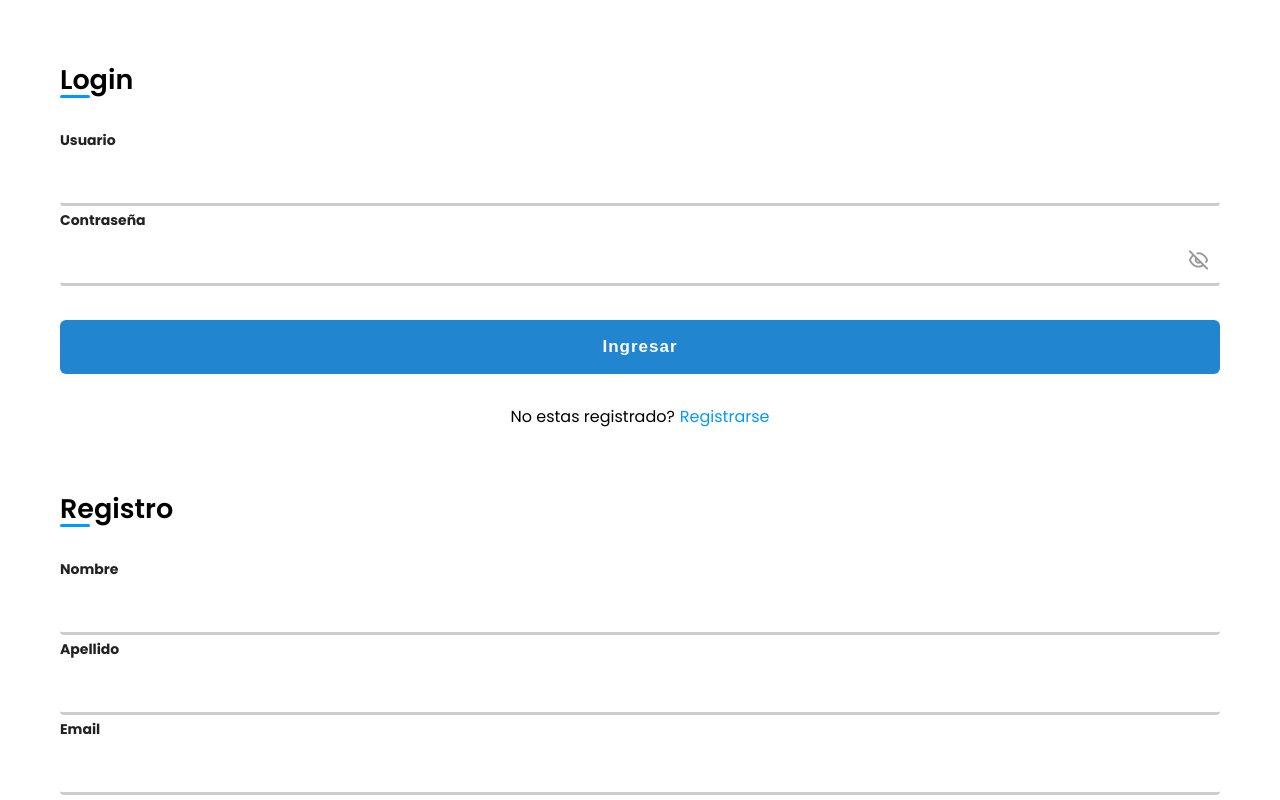
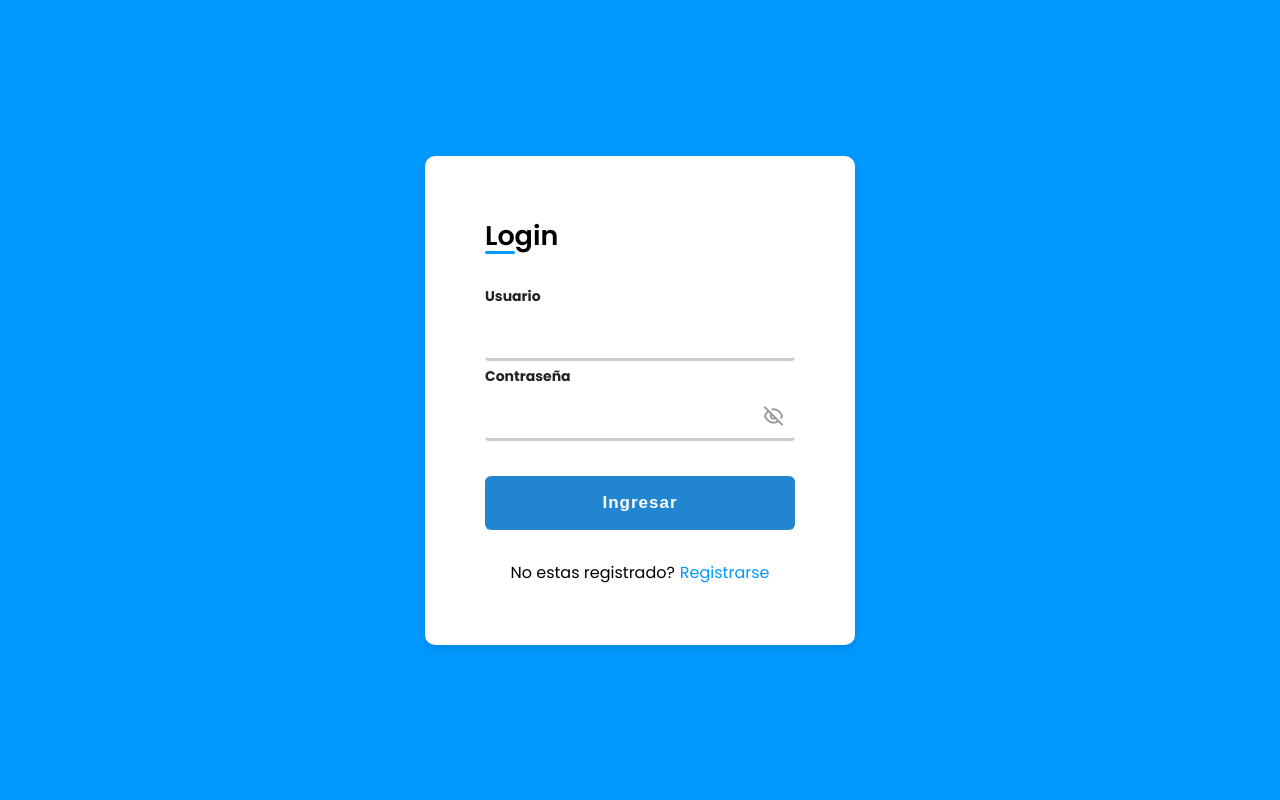
Before and after one commit to MarcosDev98/alkemy-challenge, a React (Create React App) app in the folder client/: page /login in a window 1280 px wide. Shown: the top 800 px of the page. Built offline with nearby package versions, Linux system fonts and the light colour scheme.

Commit message:
Mas estilos y styled-components.

```diff
--- a/client/src/components/Login/Login.js
+++ b/client/src/components/Login/Login.js
@@ -2,7 +2,7 @@ import React, { useState } from 'react';
 import { useNavigate } from 'react-router-dom';
 import useForm from '../../hooks/useForm.js';
 import { createUser, loginUser } from '../../services/user.js';
-import { A, LoginSignup, BlockButton, Form, Forms, FormContainer, InputField, Title, StyledInput, RightIcon, Span } from './styles.js';
+import { A, Body, Container, LoginSignup, BlockButton, Form, Forms, FormContainer, InputField, Title, StyledInput, RightIcon, Span } from './styles.js';
 
 
 
@@ -27,6 +27,7 @@ const Login = () => {
   const handleLogin = (e) => {
     e.preventDefault();
 
+    console.log('entra?');
     loginUser(loginForm)
       .then((data) => {
         setUser(data);
@@ -120,6 +121,8 @@ const Login = () => {
 
 
   return (
+    <Body>
+      <Container>
         <Forms>
           <FormContainer>
             <div id='login-form'>
@@ -129,7 +132,7 @@ const Login = () => {
                   <StyledInput label='Usuario' name='username' value={loginForm.username} onChange={loginHandler} />
                 </InputField>
                 <InputField>
-              <StyledInput label='Contraseña' name='password' value={loginForm.password} onChange={loginHandler} />
+                  <StyledInput label='Contraseña' type='password' name='password' value={loginForm.password} onChange={loginHandler} />
                   <RightIcon onClick={showHidePassword} className="uil uil-eye-slash" />
                 </InputField>
                 <BlockButton>Ingresar</BlockButton>
@@ -139,7 +142,7 @@ const Login = () => {
                 </LoginSignup>
               </Form>
             </div>
-        <div id='registration-form'>
+            <div id='registration-form' style={{display: 'none'}} >
               <Form onSubmit={handleSignUp}>
                 <Title>Registro</Title>
                 <InputField>
@@ -163,6 +166,9 @@ const Login = () => {
             </div>
           </FormContainer>
         </Forms>
+      </Container>
+    </Body>
+
   );
 };
 
--- a/client/src/components/Login/styles.js
+++ b/client/src/components/Login/styles.js
@@ -3,11 +3,31 @@ import { Input } from '../';
 
 import { COLORS } from '../../utils/cssVariables';
 
-const { button_bg, button_hover, button } = COLORS;
+const { button_bg, button_hover, button, login_bg } = COLORS;
 
-export const Forms = styled.div`
 
+export const Body = styled.div`
+  align-items: center;
+  background-color: ${login_bg};
+  display: flex;
+  height: 100vh;
+  justify-content: center;
 `;
+
+export const Container = styled.div`
+  margin-left: auto;
+  margin-right: auto;
+  max-width: 80%;
+  background: #fff;
+  border-radius: 10px;
+  box-shadow: 0 5px 10px rgba(0, 0, 0, 0.1);
+  max-width: 430px;
+  position: relative;
+  width: 100%;
+`;
+
+
+export const Forms = styled.div``;
 
 export const Form = styled.div`
   padding: 30px;
@@ -56,6 +76,9 @@ export const StyledInput = styled(Input)`
   position: absolute;
   width: 100%;
   transition: all 0.2s ease;
+  font-size: 14px;
+  font-weight: 400;
+
 
   :focus {
     border-bottom: 3px solid #09f;
```
Lines whose indentation alone changed are shown as unchanged.
